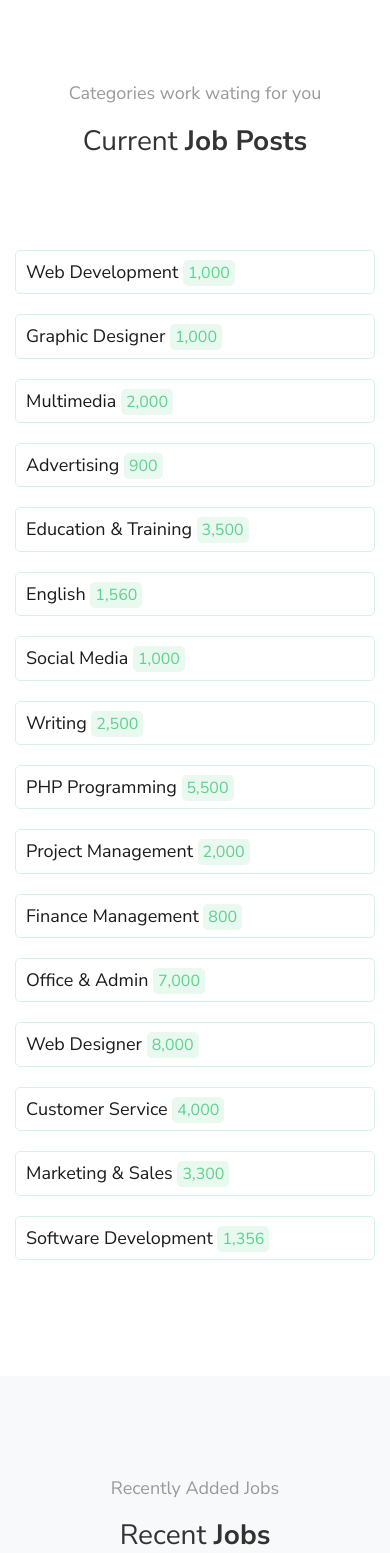
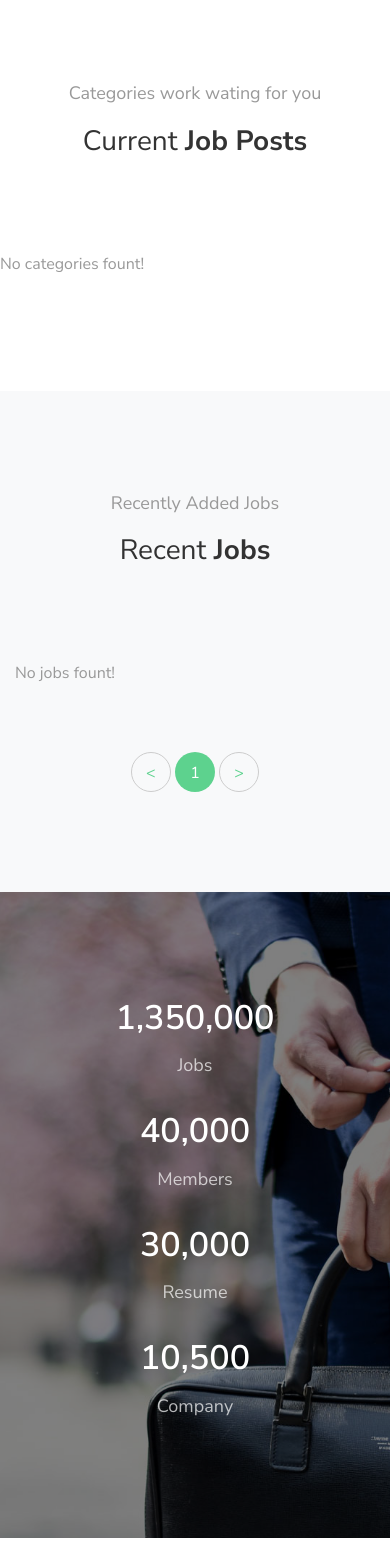
Before and after one commit to ingafter60/job-portal, a Django app: page / in a window 390 px wide. Shown: the part 2055-3608 px from the top of the page. Run offline with Django 3.2, Linux system fonts and the light colour scheme; data that the repository does not hold is empty; some libraries are stand-ins or nearby versions; some web fonts are replaced.

Commit message:
20. 118. How To Display Categories in Our Template File

```diff
--- a/jobs/models.py
+++ b/jobs/models.py
@@ -26,6 +26,12 @@ class Category(models.Model):
 	def save(self, *args, **kwargs):
 		self.slug = slugify(self.title)
 		super(Category, self).save(*args, **kwargs)
+
+	'''defining job_count function to count numbers of job in each category'''
+	def job_count(self):
+		'''attache job to category based on its related_name (line:66)'''
+		# return self.jobs.all().count() * 1000
+		return self.jobs.all().count()
 
 
 # JOB MODEL
--- a/jobs/views.py
+++ b/jobs/views.py
@@ -6,7 +6,7 @@ from django.views.generic import TemplateView, ListView
 
 
 # IMPORT MODELS
-from jobs.models import Job
+from jobs.models import Job, Category
 
 # # HomeView using TemplateView
 # class HomeView(TemplateView):
@@ -22,3 +22,9 @@ class HomeView(ListView):
 	template_name = 'jobs/index.html'
 	'''add pagination by using paginate_by function'''
 	paginate_by = 1
+
+	'''define contex data for Category'''
+	def get_context_data(self, **kwargs):
+		contex = super(HomeView, self).get_context_data(**kwargs)
+		contex['categories'] = Category.objects.all()
+		return contex
--- a/templates/jobs/index.html
+++ b/templates/jobs/index.html
@@ -163,6 +163,8 @@
         </div>
     </div>
 </section>
+
+<!--Job categories  -->
 <section class="ftco-section ftco-counter">
     <div class="container">
         <div class="row justify-content-center mb-5 pb-3">
@@ -172,41 +174,10 @@
             </div>
         </div>
         <div class="row">
-            <div class="col-md-3 ftco-animate">
-                <ul class="category">
-                    <li><a href="#">Web Development <span class="number" data-number="1000">0</span></a></li>
-                    <li><a href="#">Graphic Designer <span class="number" data-number="1000">0</span></a></li>
-                    <li><a href="#">Multimedia <span class="number" data-number="2000">0</span></a></li>
-                    <li><a href="#">Advertising <span class="number" data-number="900">0</span></a></li>
-                </ul>
-            </div>
-            <div class="col-md-3 ftco-animate">
-                <ul class="category">
-                    <li><a href="#">Education &amp; Training <span class="number" data-number="3500">0</span></a></li>
-                    <li><a href="#">English <span class="number" data-number="1560">0</span></a></li>
-                    <li><a href="#">Social Media <span class="number" data-number="1000">0</span></a></li>
-                    <li><a href="#">Writing <span class="number" data-number="2500">0</span></a></li>
-                </ul>
-            </div>
-            <div class="col-md-3 ftco-animate">
-                <ul class="category">
-                    <li><a href="#">PHP Programming <span class="number" data-number="5500">0</span></a></li>
-                    <li><a href="#">Project Management <span class="number" data-number="2000">0</span></a></li>
-                    <li><a href="#">Finance Management <span class="number" data-number="800">0</span></a></li>
-                    <li><a href="#">Office &amp; Admin <span class="number" data-number="7000">0</span></a></li>
-                </ul>
-            </div>
-            <div class="col-md-3 ftco-animate">
-                <ul class="category">
-                    <li><a href="#">Web Designer <span><span class="number" data-number="8000">0</span></span></a></li>
-                    <li><a href="#">Customer Service <span class="number" data-number="4000">0</span></a></li>
-                    <li><a href="#">Marketing &amp; Sales <span class="number" data-number="3300">0</span></a></li>
-                    <li><a href="#">Software Development <span class="number" data-number="1356">0</span></a></li>
-                </ul>
-            </div>
+            {% include './partials/category.html' %}
         </div>
     </div>
-</section>
+</section><!--end Job categories  -->
 
 <!--Recently Added Jobs  -->
 <section class="ftco-section bg-light">
--- /dev/null
+++ b/templates/jobs/partials/category.html
@@ -0,0 +1,13 @@
+<!-- templates/jobs/inc/category.html -->
+
+{% if categories %}
+    {% for category in categories %}
+		<div class="col-md-3 ftco-animate">
+		    <ul class="category">
+		        <li><a href="#">{{category.title}}<span class="number" data-number="{{category.job_count}}">0</span></a></li>
+		    </ul>
+		</div>
+	{% endfor %}
+{% else %}
+    <p>No categories fount!</p>
+{% endif %}
```
